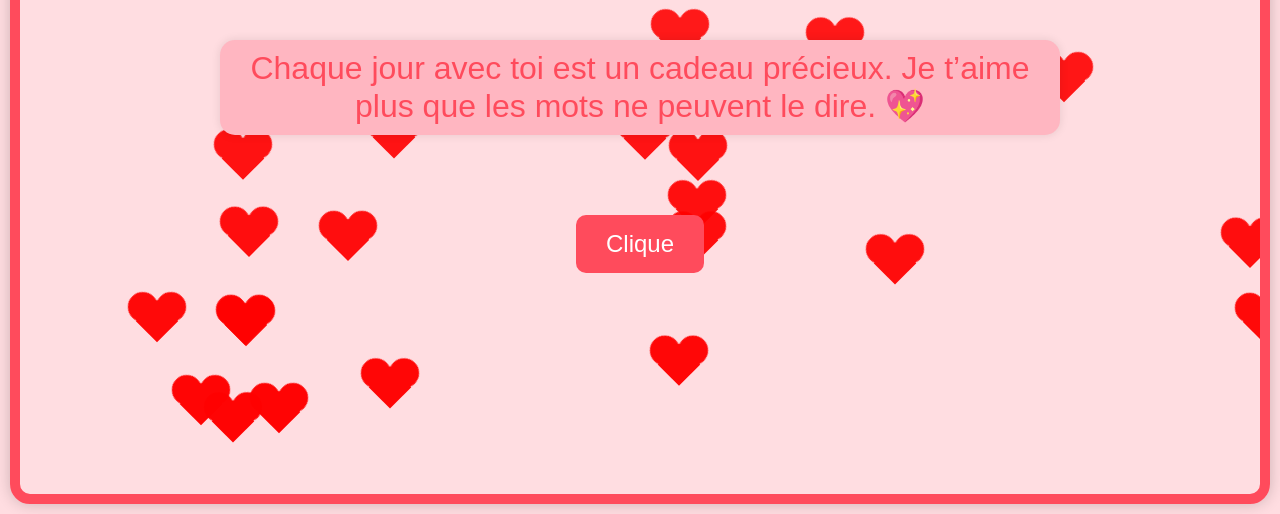
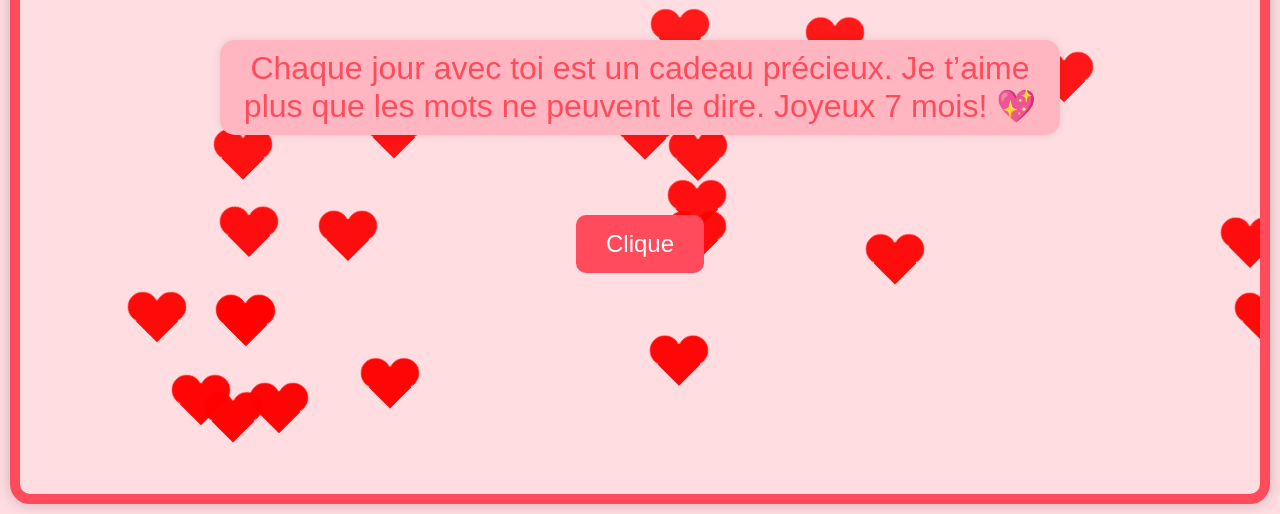
Before and after one commit to Emerarud0/amour, a plain HTML site: page index.html in a window 1280 px wide. Shown: the part 366-880 px from the top of the page. Drawn offline with Linux system fonts and the light colour scheme; a web font is replaced by a local one.

Commit message:
Update index.html

```diff
--- a/index.html
+++ b/index.html
@@ -139,7 +139,7 @@
 </head>
 <body>
     <h1>Mon Amour ❤️</h1>
-    <p>Chaque jour avec toi est un cadeau précieux. Je t’aime plus que les mots ne peuvent le dire. 💖</p>
+    <p>Chaque jour avec toi est un cadeau précieux. Je t’aime plus que les mots ne peuvent le dire. Joyeux 7 mois! 💖</p>
 
     <!-- Bouton "Clique" pour rediriger vers la deuxième page -->
     <button class="click-button" onclick="window.location.href='page2.html';">Clique</button>
```
